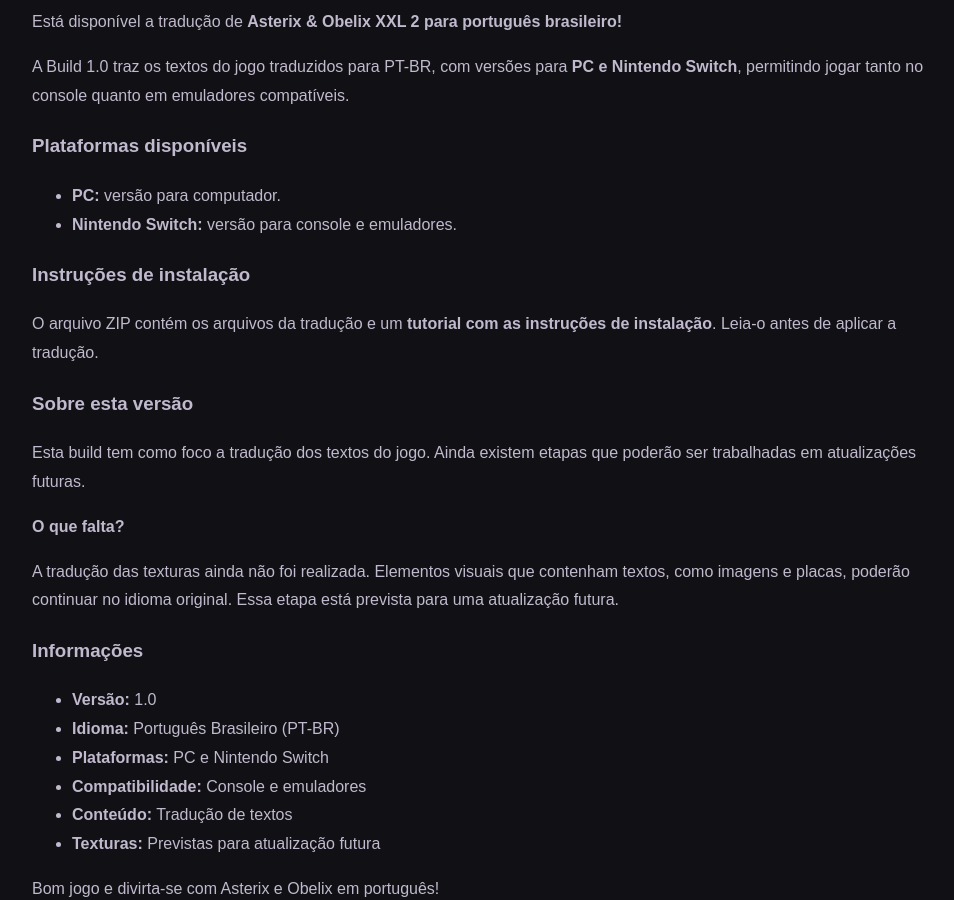
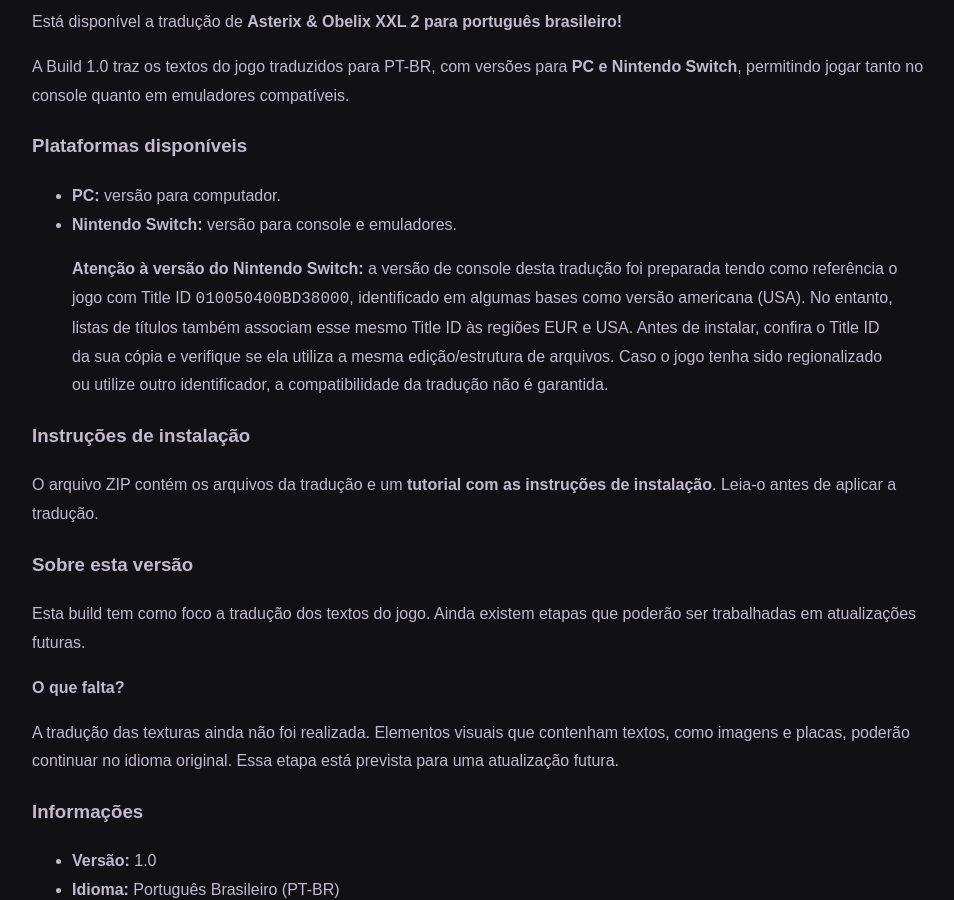
Before and after one commit to TemplarioK1/covil-secreto, a Jekyll site: the page built from _projetos/asterix-xxl2.md, in a window 1280 px wide and 900 px high, scrolled down 1030 px. Shown: the whole window, without its empty margins (155-1109 px from the left). Built offline with Jekyll 4.4.1, drawn with Linux system fonts in a browser that asks for light colours.

Commit message:
Adiciona aviso de compatibilidade regional no XXL 2

```diff
--- a/_projetos/asterix-xxl2.md
+++ b/_projetos/asterix-xxl2.md
@@ -46,6 +46,8 @@ A Build 1.0 traz os textos do jogo traduzidos para PT-BR, com versões para **PC
 - **PC:** versão para computador.
 - **Nintendo Switch:** versão para console e emuladores.
 
+> **Atenção à versão do Nintendo Switch:** a versão de console desta tradução foi preparada tendo como referência o jogo com Title ID `010050400BD38000`, identificado em algumas bases como versão americana (USA). No entanto, listas de títulos também associam esse mesmo Title ID às regiões EUR e USA. Antes de instalar, confira o Title ID da sua cópia e verifique se ela utiliza a mesma edição/estrutura de arquivos. Caso o jogo tenha sido regionalizado ou utilize outro identificador, a compatibilidade da tradução não é garantida.
+
 ### Instruções de instalação
 
 O arquivo ZIP contém os arquivos da tradução e um **tutorial com as instruções de instalação**. Leia-o antes de aplicar a tradução.
```
